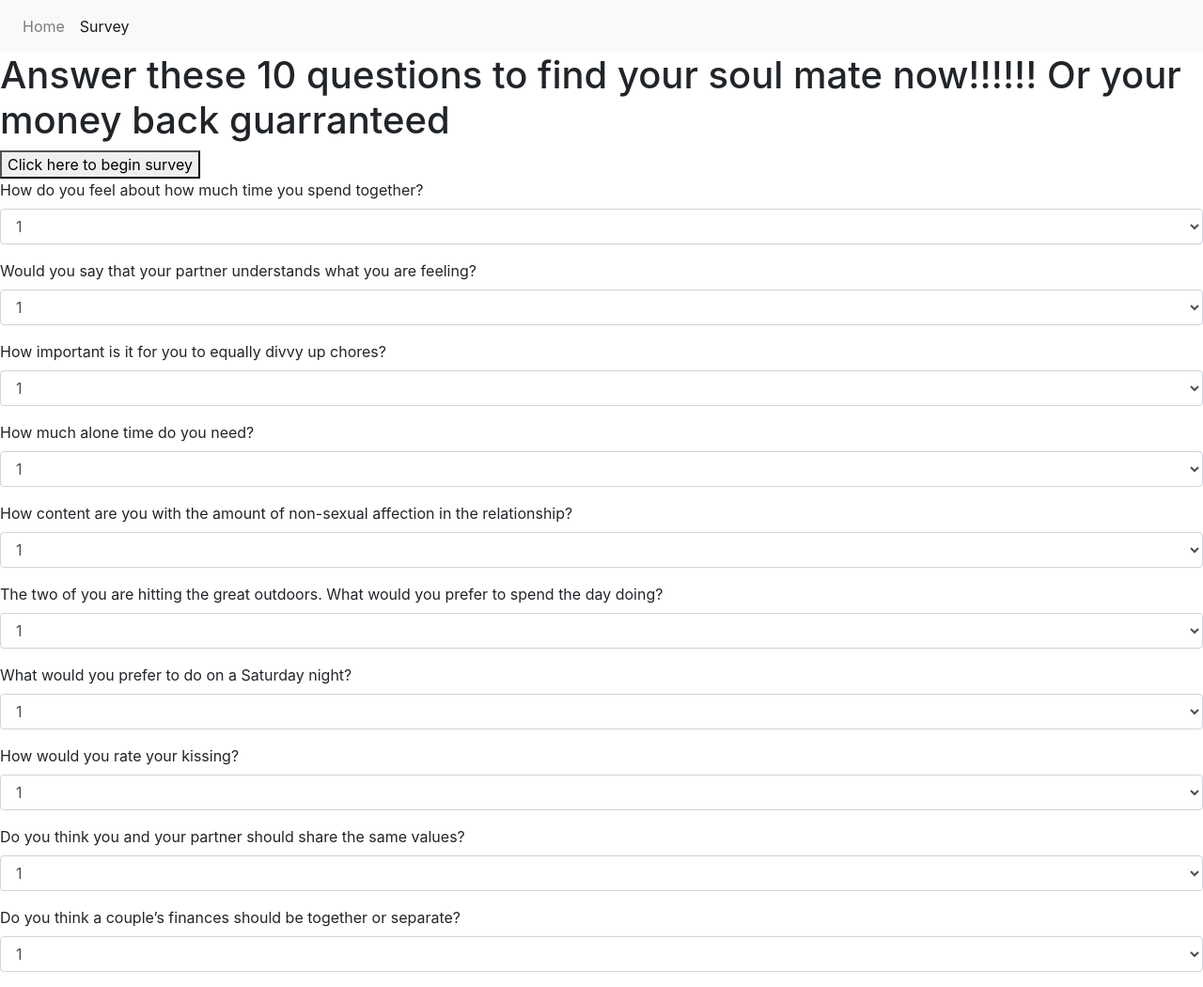
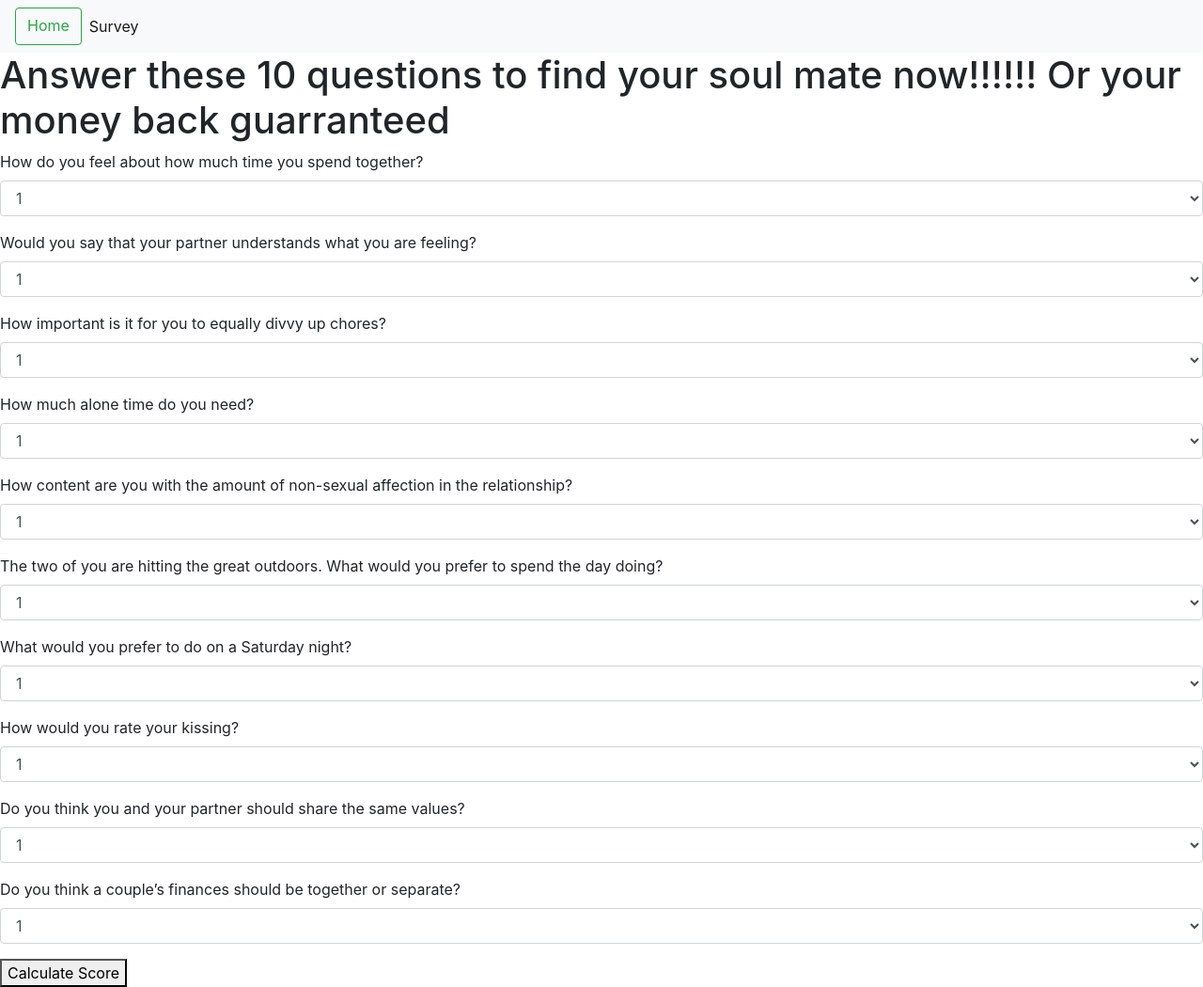
Before and after one commit to Bryantkrause/friendFindder, a website: page public/survey.html in a window 1280 px wide. Shown: the whole page at 94% size. Drawn offline with nearby package versions, Linux system fonts and the light colour scheme.

Commit message:
good night

```diff
--- a/public/app/data/index.js
+++ b/public/app/data/index.js
@@ -34,7 +34,7 @@ survey.innerHTML = `
 document.getElementById('survey').append(survey)
     }
 
-
+    document.getElementById('survey').addEventListener('click')
 
 
 // // function to recieve user survey and then compare it
--- a/public/survey.html
+++ b/public/survey.html
@@ -13,7 +13,7 @@
 
                 <div class="collapse navbar-collapse" id="navbarNavAltMarkup">
                   <div class="navbar-nav">
-                    <a class="nav-item nav-link " href="./home.html">Home <span class="sr-only">(current)</span></a>
+                    <a class="btn btn-outline-success" href="./home.html">Home</a>
                     <a class="nav-item nav-link active" href="./survey.html">Survey</a>
 
                   </div>
@@ -23,9 +23,9 @@
 
     <H1>Answer these 10 questions to find your soul mate now!!!!!! Or your money back guarranteed</H1>
 
-              <button id="submit">Click here to begin survey</button>
+
           <div id="survey"></div>
-
+        <button id="submit">Calculate Score</button>
           <script src="./app/data/index.js"></script>
 </body>
 </html>
```
Also changed, not shown: public/home.html (+1 -1 lines).
